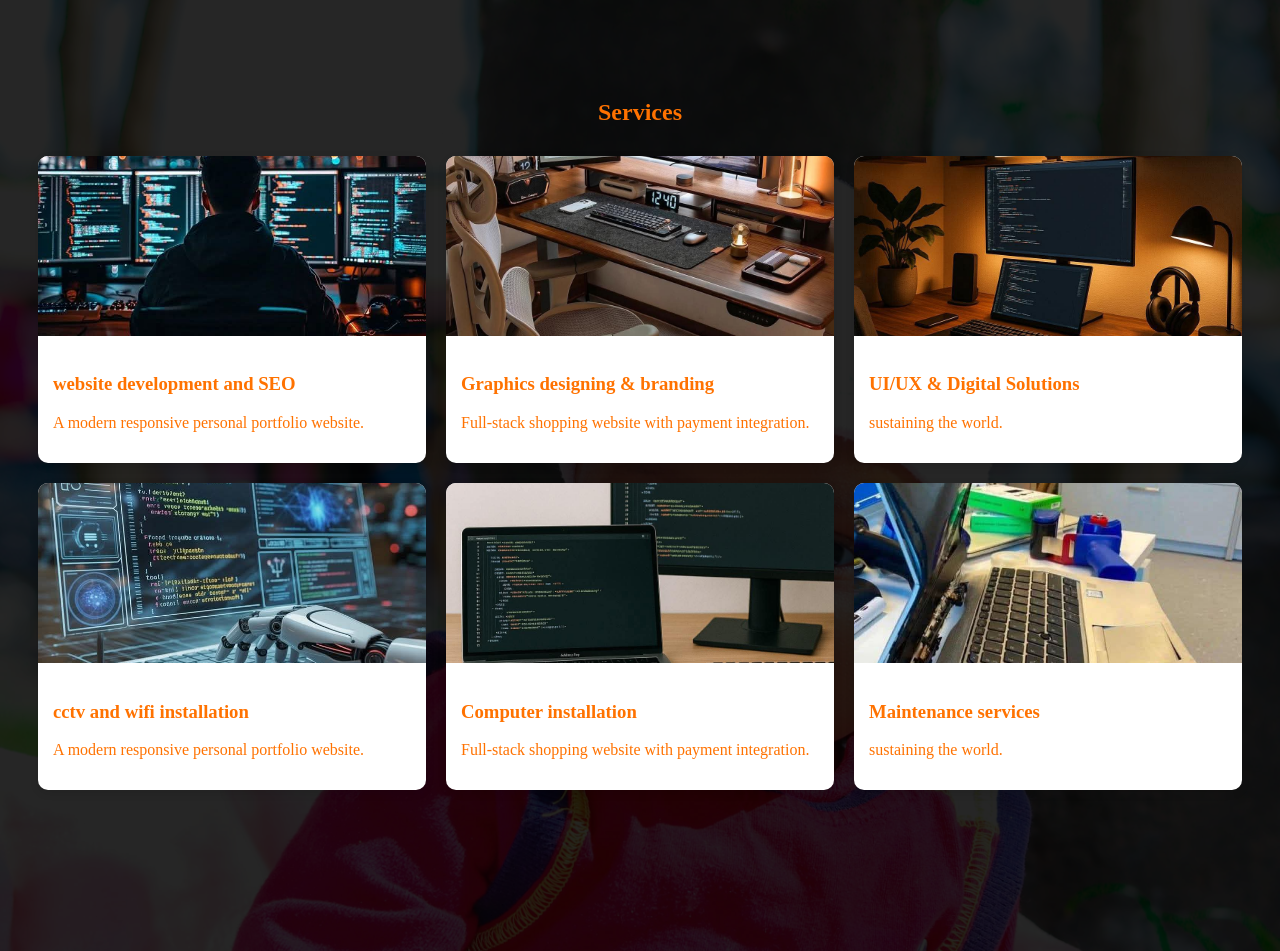
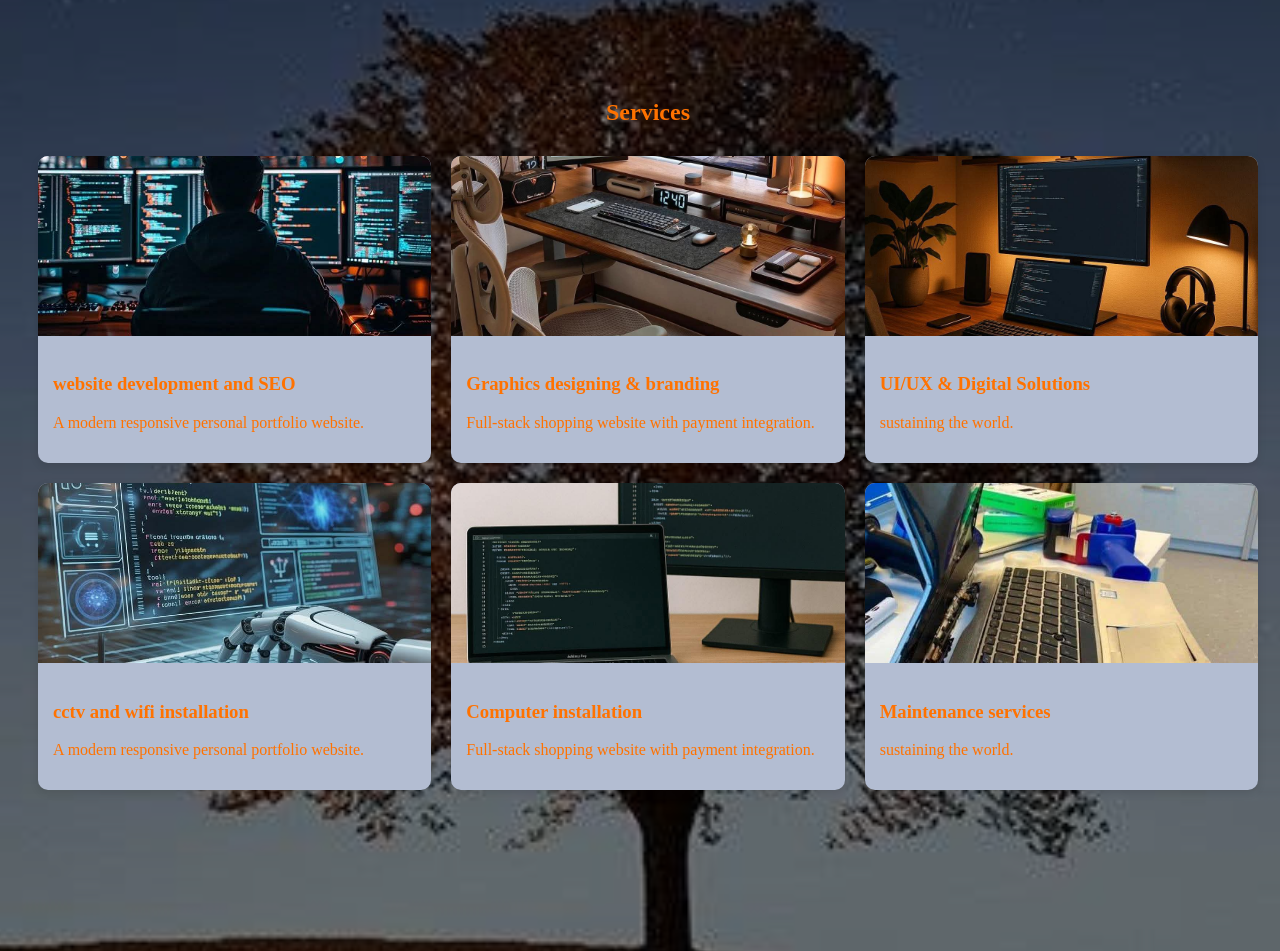
Before and after one commit to frankariuki86-png/myportifolio, a plain HTML site: page index.html in a window 1280 px wide. Shown: the part 1619-2570 px from the top of the page. Drawn offline with Linux system fonts and the light colour scheme.

Commit message:
Add files via upload

```diff
--- a/index.html
+++ b/index.html
@@ -234,7 +234,7 @@
        <span>© <span id="year"></span> Francis Ngugi Kariuki. All rights reserved.</span>
     </div>
     <div>
-      developed by <a href="#">Francis Kariuki</a>
+      developed by <a href="https://frankariuki86-png.github.io/myportifolio/">Francis Kariuki</a>
     </div>
       <div>
         <a href="#home" >Back to top ↑</a>
--- a/stylesheet.css
+++ b/stylesheet.css
@@ -115,11 +115,11 @@ justify-content: space-between;
 }
 
 .body{
-    background: linear-gradient(to top,rgba(0,0,0,0.85)25%, rgba(0,0,0,0.85)25%),url(photos/IMG-20250812-WA0019.jpg);
-    background-position: center;
-    background-size: cover;
-    height: 100vh;
-    color:#ff7200 ;
+  width: 100%;
+  background: linear-gradient(to top,rgba(0,0,0,0.5)50%,rgba(0,0,0,0.5)50%),url(photos/1.jpg);
+  background-position: center;
+  background-size: cover;
+  color: #ff7200;
 }
 .home-tab{
     padding-top: 200px;
@@ -229,7 +229,7 @@ border: solid;
   padding-bottom: 20px;
 }
 .service{
-  background:#fff;
+  background:#b3bdd2;
   border-radius:10px;
   overflow:hidden;
   box-shadow:0 3px 8px rgba(0,0,0,0.1);
@@ -259,7 +259,7 @@ border: solid;
   padding-right: 30px;
 }
 .project{
-  background:#fff;
+  background:#b3bdd2;
   border-radius:10px;
   overflow:hidden;
   box-shadow:0 3px 8px rgba(0,0,0,0.1);
```
Also changed, not shown: photos/1.jpg (added).
